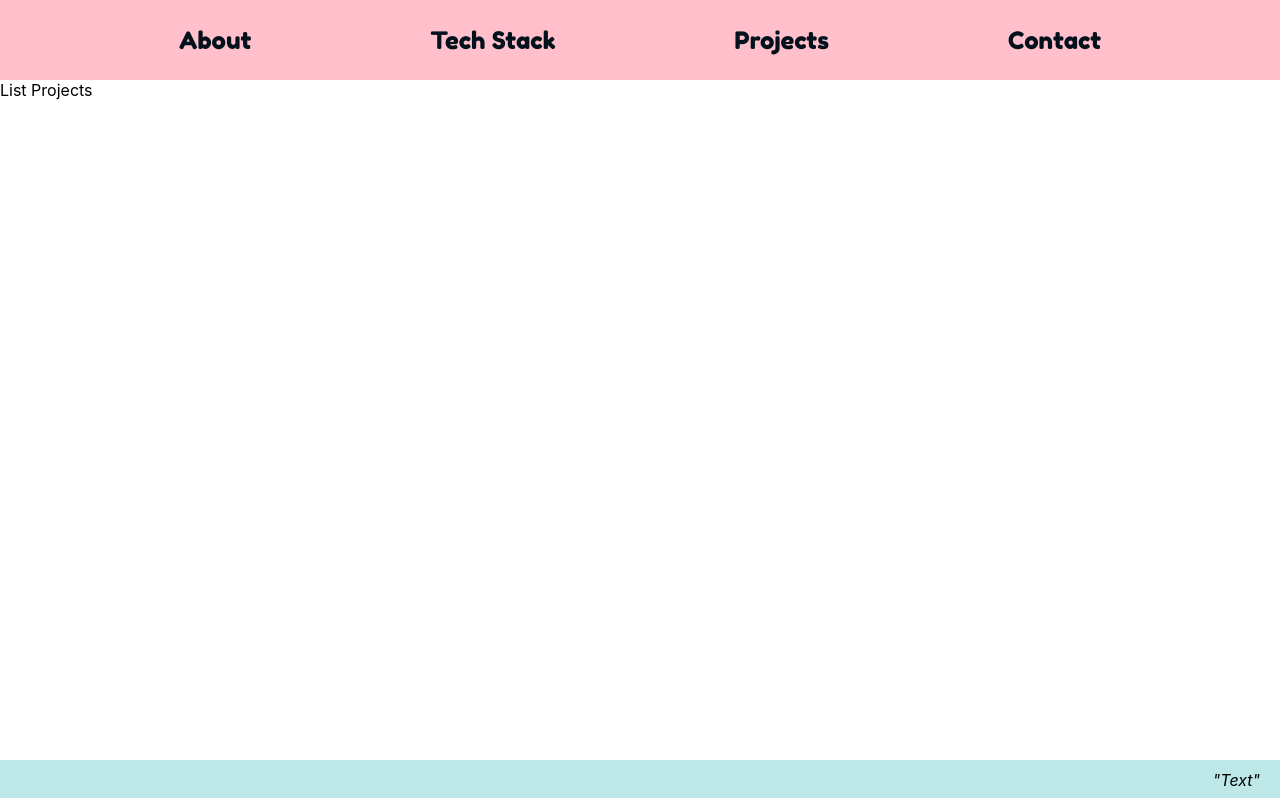
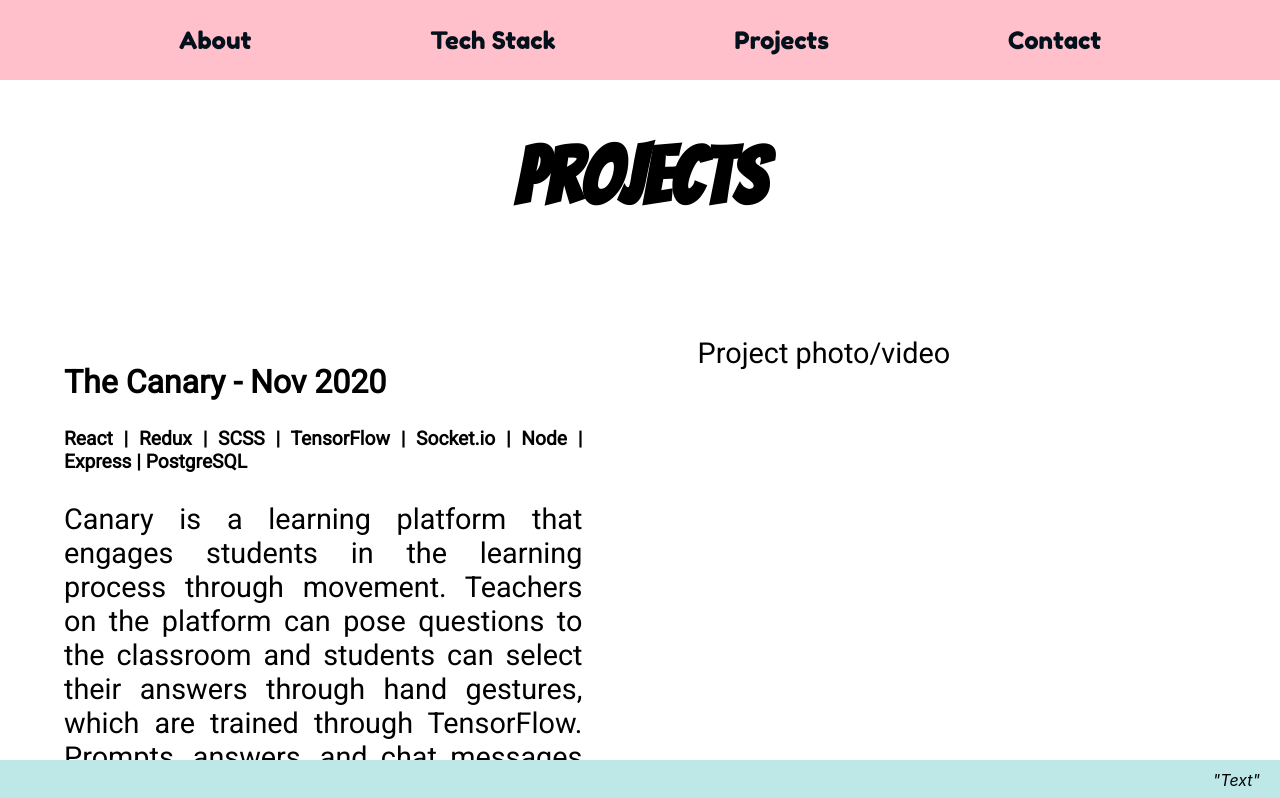
Before and after one commit to katiepdx/portfolio, a React (Create React App) app: page /projects in a window 1280 px wide. Shown: the top 798 px of the page. Built offline with nearby package versions, Linux system fonts and the light colour scheme.

Commit message:
add project components

```diff
--- a/src/App.js
+++ b/src/App.js
@@ -8,7 +8,7 @@ import { Footer } from './nav-footer/Footer';
 import { Navbar } from './nav-footer/Navbar';
 import { About } from './pages/About';
 import { Contact } from './pages/Contact';
-import { Projects } from './pages/Projects';
+import { Projects } from './pages/Projects/Projects';
 import { TechStack } from './pages/TechStack';
 
 export default function App() {
--- a/src/pages/Projects.jsx
+++ /dev/null
@@ -1,9 +0,0 @@
-import React from 'react'
-
-export const Projects = () => {
-  return (
-    <div>
-      List Projects
-    </div>
-  )
-}
--- /dev/null
+++ b/src/pages/Projects/AcademicAdvProject.jsx
@@ -0,0 +1,21 @@
+import React from 'react'
+import './Projects.scss'
+
+export const AcademicAdvProject = () => {
+  return (
+    <section>
+      <div>
+        <h2>Academic Adventurer - July 2020</h2>
+        <h3>
+          VanillaJS | HTML5 | CSS3 | localStorage | GitHub
+        </h3>
+        <p>
+          This JavaScript app aims to teach young students the English language alphabet in a fun and engaging way! Learners will pick their pack and embark on an academic adventure. To complete a challenge, they will need to find a match for the prompted letter that will be added to their learning journal. Once all challenges have been completed, the user will be able to print a certificate of completion.
+        </p>
+      </div>
+      <div>
+        Project photo/video
+      </div>
+    </section>
+  )
+}
--- /dev/null
+++ b/src/pages/Projects/AlchemyNetworkrProject.jsx
@@ -0,0 +1,21 @@
+import React from 'react'
+import './Projects.scss'
+
+export const AlchemyNetworkrProject = () => {
+  return (
+    <section>
+      <div>
+        <h2>Alchemy Networkr - Oct 2020</h2>
+        <h3>
+          Node | Express | PostgreSQL | Heroku | PugJS | ChanceJS | Jest
+        </h3>
+        <p>
+          Alchemy Networkr is a secure platform for Alchemy students and alum to search for past projects using a variety of methods (e.g., findAll, findById), upload a project to share, and find project collaborators using the app's commenting functionality.
+        </p>
+      </div>
+      <div>
+        Project photo/video
+      </div>
+    </section>
+  )
+}
--- /dev/null
+++ b/src/pages/Projects/CumulusProject.jsx
@@ -0,0 +1,21 @@
+import React from 'react'
+import './Projects.scss'
+
+export const CumulusProject = () => {
+  return (
+    <section>
+      <div>
+        <h2>Cumulus Weather App - Sept 2020</h2>
+        <h3>
+          React | CSS | localStorage | Heroku | Netlify | PostgreSQL | WeatherBit API
+        </h3>
+        <p>
+          Cumulus is a full-stack desktop and mobile-friendly weather app built for travel enthusiasts and people on the go. Users can search for a location anywhere in the world and save weather tiles to their favorites.
+        </p>
+      </div>
+      <div>
+        Project photo/video
+      </div>
+    </section>
+  )
+}
--- /dev/null
+++ b/src/pages/Projects/Projects.jsx
@@ -0,0 +1,21 @@
+import React from 'react'
+import { AcademicAdvProject } from './AcademicAdvProject'
+import { AlchemyNetworkrProject } from './AlchemyNetworkrProject'
+import { CumulusProject } from './CumulusProject'
+import './Projects.scss'
+import { TheCanaryProject } from './TheCanaryProject'
+
+export const Projects = () => {
+  return (
+    <div className='projects-container'>
+      <h1>Projects</h1>
+
+      <div className='all-projects'>
+        <TheCanaryProject />
+        <AlchemyNetworkrProject />
+        <CumulusProject />
+        <AcademicAdvProject />
+      </div>
+    </div>
+  )
+}
--- /dev/null
+++ b/src/pages/Projects/Projects.scss
@@ -0,0 +1,44 @@
+@import url('https://fonts.googleapis.com/css2?family=Bangers&display=swap');
+@import url('https://fonts.googleapis.com/css2?family=Roboto&display=swap');
+
+* {
+  --black: #02111B;
+  --pink: #DD9296;
+  --grey: #717C89;
+  --blue: #BEE7E8;
+  --white: #FFFFFF;
+}
+
+.projects-container {
+  display: flex;
+  flex-direction: column;
+  justify-content: center;
+  align-items: center;
+
+}
+
+.all-projects {
+  h2 {
+    font-size: 2rem;
+  }
+
+  section {
+    min-height: fit-content;
+    margin: 5%;
+
+    display: grid;
+    grid-template-columns: repeat(2, 1fr);
+    gap: 10%;
+
+    h3 {
+      font-size: 1.2rem;
+    }
+
+    @media (max-width: 1023px) {
+      background-color: var(--grey);
+
+      display: flex;
+      flex-direction: column;
+    }
+  }
+}
--- /dev/null
+++ b/src/pages/Projects/TheCanaryProject.jsx
@@ -0,0 +1,21 @@
+import React from 'react'
+import './Projects.scss'
+
+export const TheCanaryProject = () => {
+  return (
+    <section>
+      <div>
+        <h2>The Canary - Nov 2020</h2>
+        <h3>
+          React | Redux | SCSS | TensorFlow | Socket.io | Node | Express | PostgreSQL
+        </h3>
+        <p>
+          Canary is a learning platform that engages students in the learning process through movement. Teachers on the platform can pose questions to the classroom and students can select their answers through hand gestures, which are trained through TensorFlow. Prompts, answers, and chat messages are transferred between clients using Socket.io.
+        </p>
+      </div>
+      <div>
+        Project photo/video
+      </div>
+    </section>
+  )
+}
```
